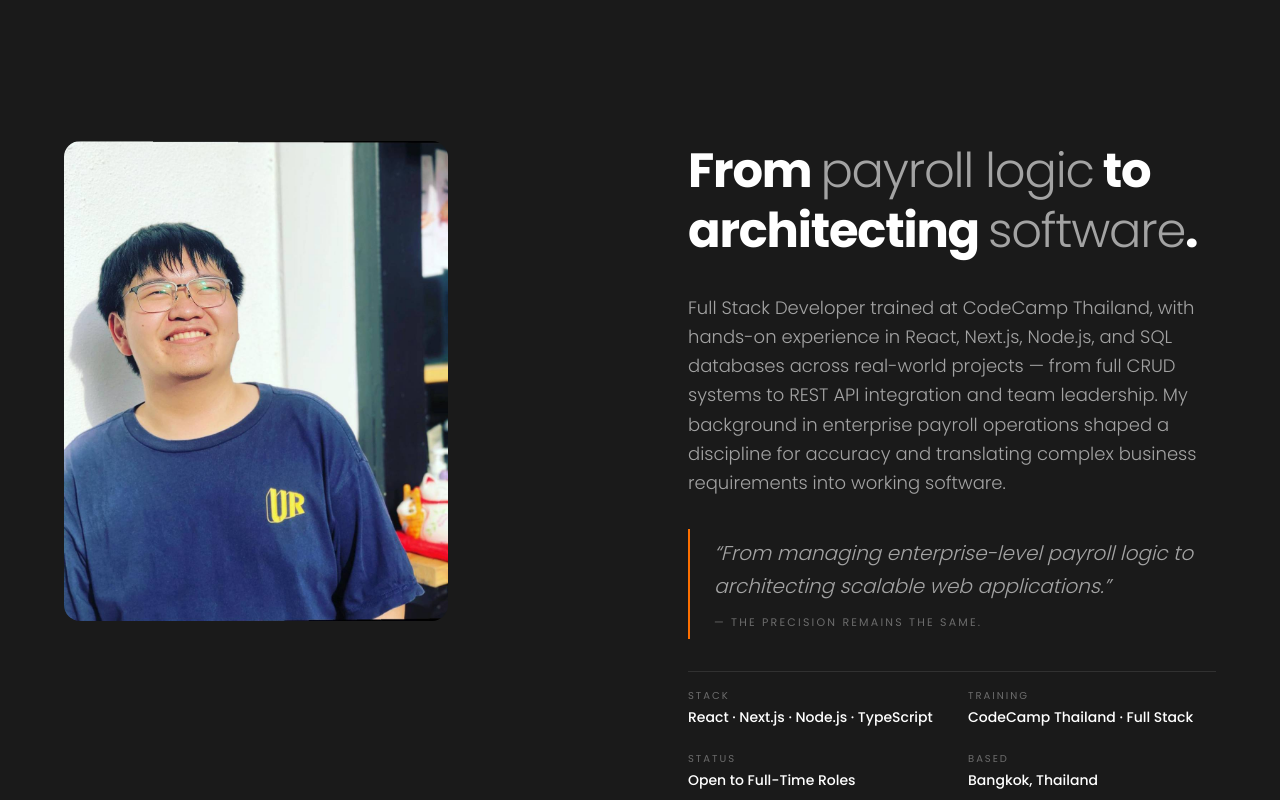
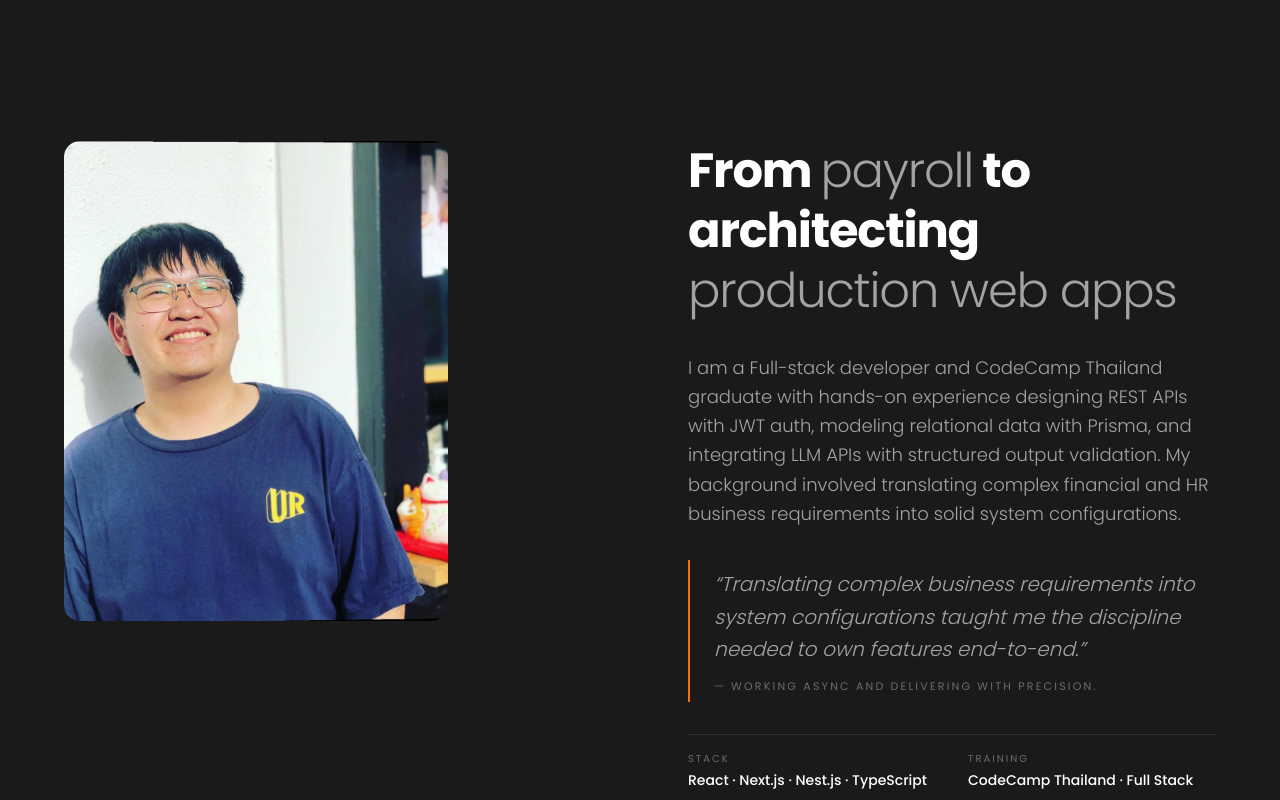
Before and after one commit to phansith222-png/BenBuilds.it, a Next.js app: page / in a window 1280 px wide. Shown: the part 1040-1840 px from the top of the page. Built offline with nearby package versions, Linux system fonts and the light colour scheme.

Commit message:
Adjust TechStack and Information

```diff
--- a/src/components/sections/AboutSection.tsx
+++ b/src/components/sections/AboutSection.tsx
@@ -15,10 +15,10 @@ const item = {
 };
 
 const META = [
-  { key: "Stack", value: "React · Next.js · Node.js · TypeScript" },
+  { key: "Stack", value: "React · Next.js · Nest.js · TypeScript" },
   { key: "Training", value: "CodeCamp Thailand · Full Stack" },
   { key: "Status", value: "Open to Full-Time Roles" },
-  { key: "Based", value: "Bangkok, Thailand" },
+  { key: "Based", value: "Ratchathewi, Bangkok" },
 ];
 
 export function AboutSection() {
@@ -36,7 +36,7 @@ export function AboutSection() {
           >
             <Image
               src="/images/10507.jpg"
-              alt="Ben Phansit"
+              alt="Phansit Hadtakijwattana"
               width={400}            // กำหนดความกว้างเริ่มต้น (อัตราส่วน 4)
               height={500}           // กำหนดความสูงเริ่มต้น (อัตราส่วน 5 เพื่อให้เป็น 4:5 เหมือนเดิม)
               sizes="(max-width: 768px) 100vw, 50vw"
@@ -57,18 +57,17 @@ export function AboutSection() {
               variants={item}
               className="text-3xl md:text-5xl font-bold leading-tight tracking-tight"
             >
-              From <em className="not-italic font-light italic text-text-black-sub">payroll logic</em>{" "}
-              to architecting <em className="not-italic font-light italic text-text-black-sub">software</em>.
+              From <em className="not-italic font-light italic text-text-black-sub">payroll</em>{" "}
+              to architecting <em className="not-italic font-light italic text-text-black-sub">production web apps</em>
             </motion.h2>
 
             <motion.p
               variants={item}
               className="text-base md:text-lg text-text-black-sub leading-relaxed font-light"
             >
-              Full Stack Developer trained at CodeCamp Thailand, with hands-on experience in React, Next.js, Node.js,
-              and SQL databases across real-world projects — from full CRUD systems to REST API integration and team
-              leadership. My background in enterprise payroll operations shaped a discipline for accuracy and translating
-              complex business requirements into working software.
+              I am a Full-stack developer and CodeCamp Thailand graduate with hands-on experience designing REST APIs with JWT auth,
+               modeling relational data with Prisma, and integrating LLM APIs with structured output validation. My background involved
+               translating complex financial and HR business requirements into solid system configurations.
             </motion.p>
 
             <motion.blockquote
@@ -76,10 +75,10 @@ export function AboutSection() {
               className="border-l-2 border-orange-accent pl-6 py-2"
             >
               <p className="text-lg md:text-xl italic text-text-black-sub font-light leading-relaxed">
-                &ldquo;From managing enterprise-level payroll logic to architecting scalable web applications.&rdquo;
+                &ldquo;Translating complex business requirements into system configurations taught me the discipline needed to own features end-to-end.&rdquo;
               </p>
               <footer className="mt-3 text-[11px] tracking-[0.2em] uppercase text-text-black-sub/60">
-                — The precision remains the same.
+                — working async and delivering with precision.
               </footer>
             </motion.blockquote>
 
--- a/src/components/ui/TechCategoryCard.tsx
+++ b/src/components/ui/TechCategoryCard.tsx
@@ -6,6 +6,8 @@ import {
   SiFramer, SiDaisyui, SiNodedotjs, SiExpress, SiSocketdotio, SiJsonwebtokens,
   SiPassport, SiMysql, SiPostgresql, SiPrisma, SiSupabase, SiGit, SiDocker,
   SiFigma, SiGooglegemini,
+  SiMongodb,
+  SiNestjs,
 } from "react-icons/si";
 import { Globe, GitFork, Layers, Cpu } from "lucide-react";
 import { TechCategory } from "@/lib/data";
@@ -15,6 +17,7 @@ const SKILL_ICONS: Record<string, React.ReactNode> = {
   "TypeScript":    <SiTypescript size={22} color="#3178C6" />,
   "React":         <SiReact size={22} color="#61DAFB" />,
   "Next.js":       <SiNextdotjs size={22} color="#FFFFFF" />,
+  "Nest.js":        <SiNestjs size={22} color="#E0234E" />,
   "Tailwind CSS":  <SiTailwindcss size={22} color="#06B6D4" />,
   "Vite":          <SiVite size={22} color="#646CFF" />,
   "Framer Motion": <SiFramer size={22} color="#BB4FFF" />,
@@ -28,6 +31,7 @@ const SKILL_ICONS: Record<string, React.ReactNode> = {
   "Passport":      <SiPassport size={22} color="#34E27A" />,
   "MySQL":         <SiMysql size={22} color="#4479A1" />,
   "PostgreSQL":    <SiPostgresql size={22} color="#4169E1" />,
+  "MongoDB":       <SiMongodb size={22} color="#47A248" />,
   "Prisma":        <SiPrisma size={22} color="#5A67D8" />,
   "Supabase":      <SiSupabase size={22} color="#3ECF8E" />,
   "Git":           <SiGit size={22} color="#F05032" />,
--- a/src/lib/data.ts
+++ b/src/lib/data.ts
@@ -48,9 +48,9 @@ export const languages: Language[] = [
 
 export const techStack: TechCategory[] = [
   { label: "Languages",     skills: ["JavaScript", "TypeScript"] },
-  { label: "Frontend",      skills: ["React", "Next.js", "Tailwind CSS", "Vite", "Framer Motion", "DaisyUI", "Zustand"] },
+  { label: "Frontend",      skills: ["React", "Next.js", "Nest.js","Tailwind CSS", "Vite", "Framer Motion", "DaisyUI", "Zustand"] },
   { label: "Backend",       skills: ["Node.js", "Express.js", "REST APIs", "Socket.io", "JWT", "Passport"] },
-  { label: "Database",      skills: ["MySQL", "PostgreSQL", "Prisma", "Supabase"] },
+  { label: "Database",      skills: ["MySQL", "PostgreSQL","MongoDB", "Prisma", "Supabase"] },
   { label: "Tools",         skills: ["Git", "Fork", "Docker", "Figma"] },
   { label: "AI & Workflow", skills: ["Gemini API", "AI Agents"] },
 ];
@@ -62,7 +62,7 @@ export const learningPath: Phase[] = [
     status: "mastered",
     title: "Foundation",
     description: "Production-ready web fundamentals — applied in real projects at CodeCamp Thailand covering full CRUD systems, responsive UI, and version-controlled team workflows.",
-    skills: ["HTML", "CSS", "JavaScript", "React", "Next.js", "Tailwind CSS", "Git", "Figma", "TypeScript", "Next.js 15+", "Node.js", "Express.js", "SQL", "Prisma", "Supabase", "Gemini API", "AI Agents"],
+    skills: [ "Docker","Next.js", "JavaScript", "React", "Next.js", "Tailwind CSS", "Git", "Figma", "TypeScript", "Next.js 15+", "Node.js", "Express.js", "SQL", "Prisma", "Supabase", "Gemini API", "AI Agents"],
   },
   {
     index: "02",
@@ -70,7 +70,7 @@ export const learningPath: Phase[] = [
     status: "building",
     title: "Current Frontier",
     description: "Currently deepening: containerised deployments with Docker, NoSQL databases with MongoDB, and enterprise-grade backend architecture with Nest.js.",
-    skills: ["Docker", "MongoDB", "Nest.js"],
+    skills: [ "MongoDB", "Nest.js"],
   },
   {
     index: "03",
@@ -78,7 +78,7 @@ export const learningPath: Phase[] = [
     status: "next",
     title: "Strategic Horizon",
     description: "Next phase: frontend framework expansion with Vue.js, cross-platform mobile with Flutter, and CI/CD pipelines for production-scale deployment.",
-    skills: ["Vue.js", "Flutter", "CI/CD"],
+    skills: ["Vue.js", "Flutter", "CI/CD","Angular"],
   },
 ];
 
--- a/src/lib/projects.ts
+++ b/src/lib/projects.ts
@@ -61,7 +61,7 @@ export const projects: Project[] = [
       "Developed core features using React, Node.js, and MySQL with JWT-based authentication",
       "Supported teammates through code reviews and pair programming sessions",
     ],
-    tech: ["React", "Vite", "Tailwind CSS", "DaisyUI", "Zustand", "Framer Motion", "Socket.io", "Node.js", "Express", "Prisma", "MySQL", "JWT", "Passport"],
+    tech: ["React", "Vite", "Tailwind CSS", "DaisyUI", "Zustand", "Framer Motion", "Socket.io", "Node.js", "Express", "Prisma", "PostgreSQL", "JWT", "Passport"],
     githubUrl: "https://github.com/phansith222-png/4B1K-frontend",
     liveUrl: "https://4b1k.vercel.app/",
     youtubeId: "-BANRczcUe8",
```
